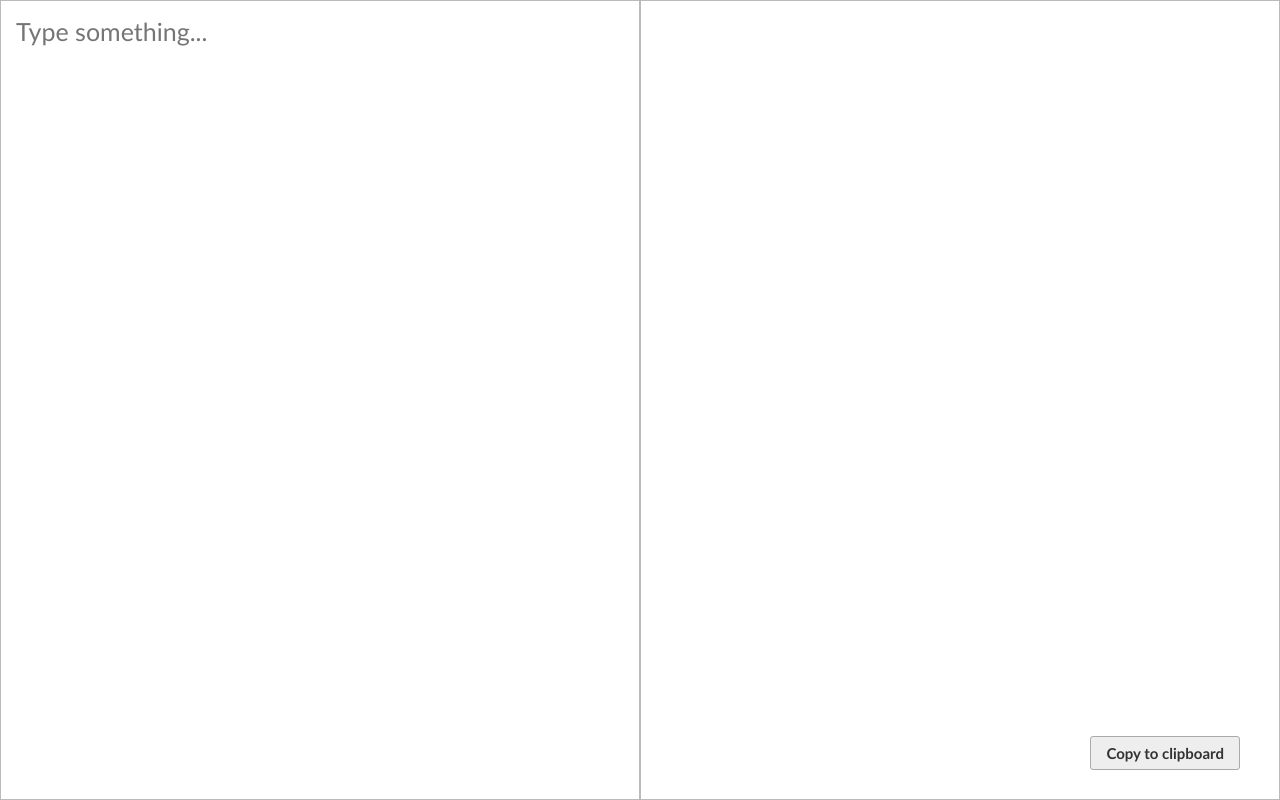
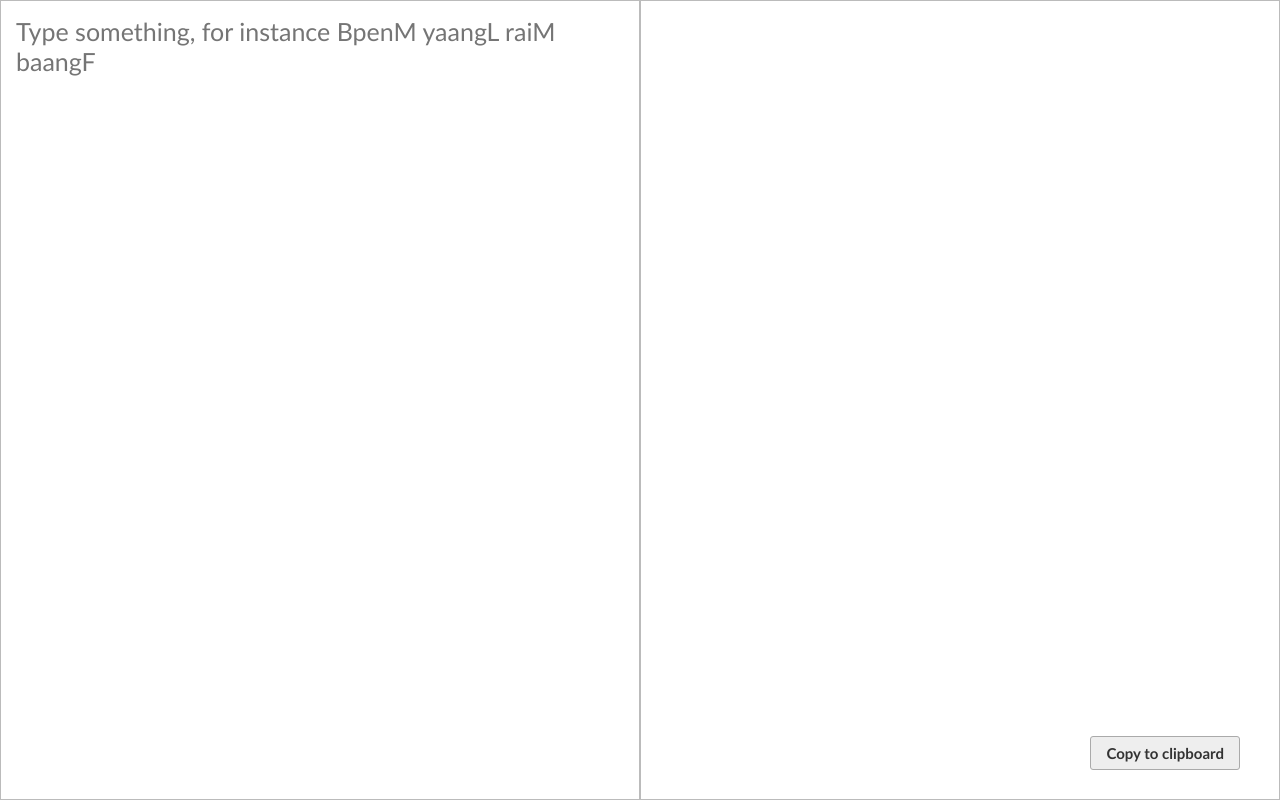
Before and after one commit to thaitones/thaitones.github.io, a plain HTML site: page index.html in a window 1280 px wide. Drawn offline with Linux system fonts and the light colour scheme.

Commit message:
Added instructions

```diff
--- a/index.html
+++ b/index.html
@@ -9,7 +9,7 @@
   <script src="clipboard.min.js"></script>
 </head>
 <body>
-  <textarea id="string" placeholder="Type something..." autofocus></textarea>
+  <textarea id="string" placeholder="Type something, for instance BpenM yaangL raiM baangF" autofocus></textarea>
   <span id="result"></span>
   <span id="tooltip">Copied!</span>
   <button class="btn" data-clipboard-target="#result">Copy to clipboard</button>
```
Also changed, not shown: 1 other file.
